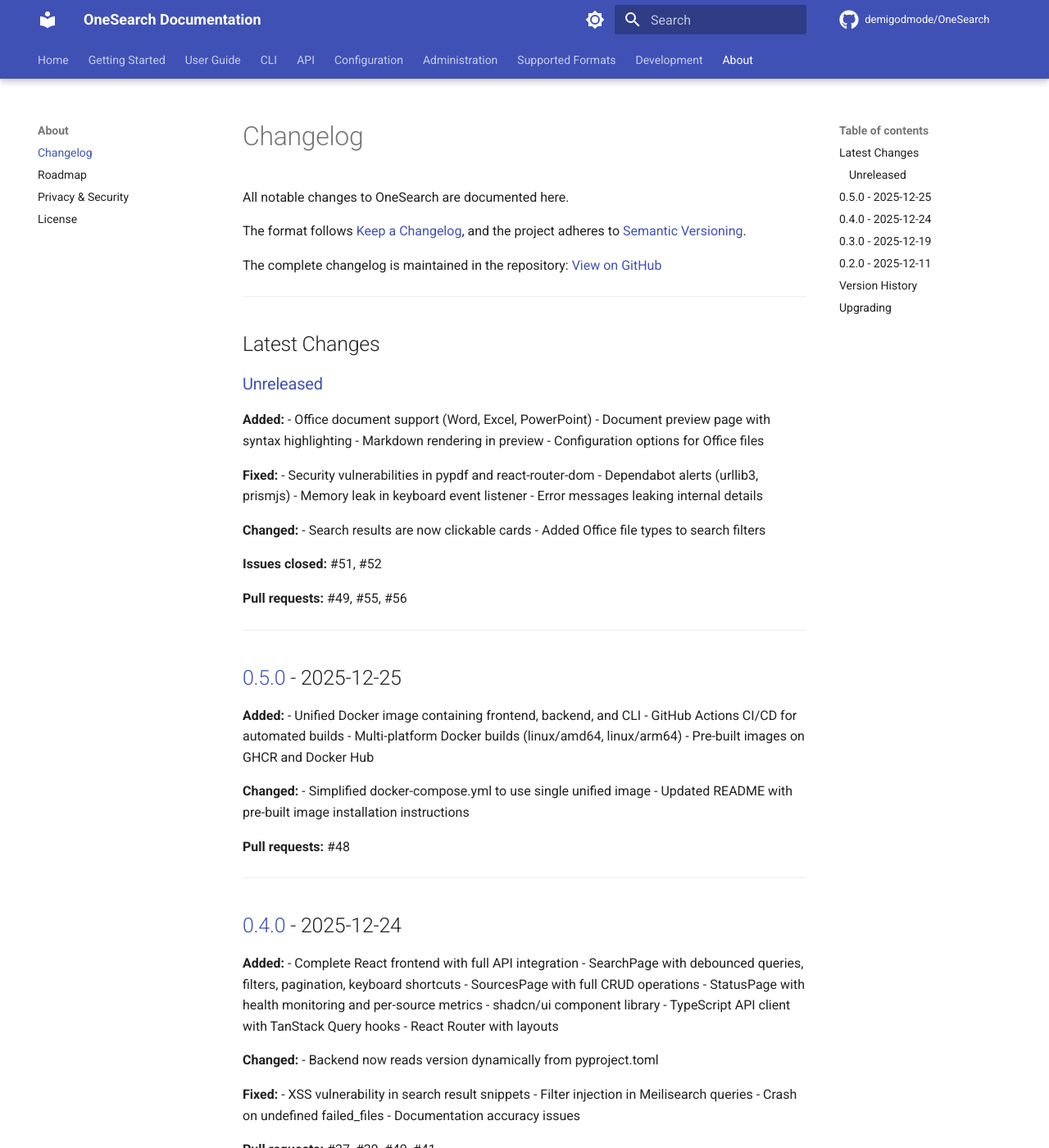
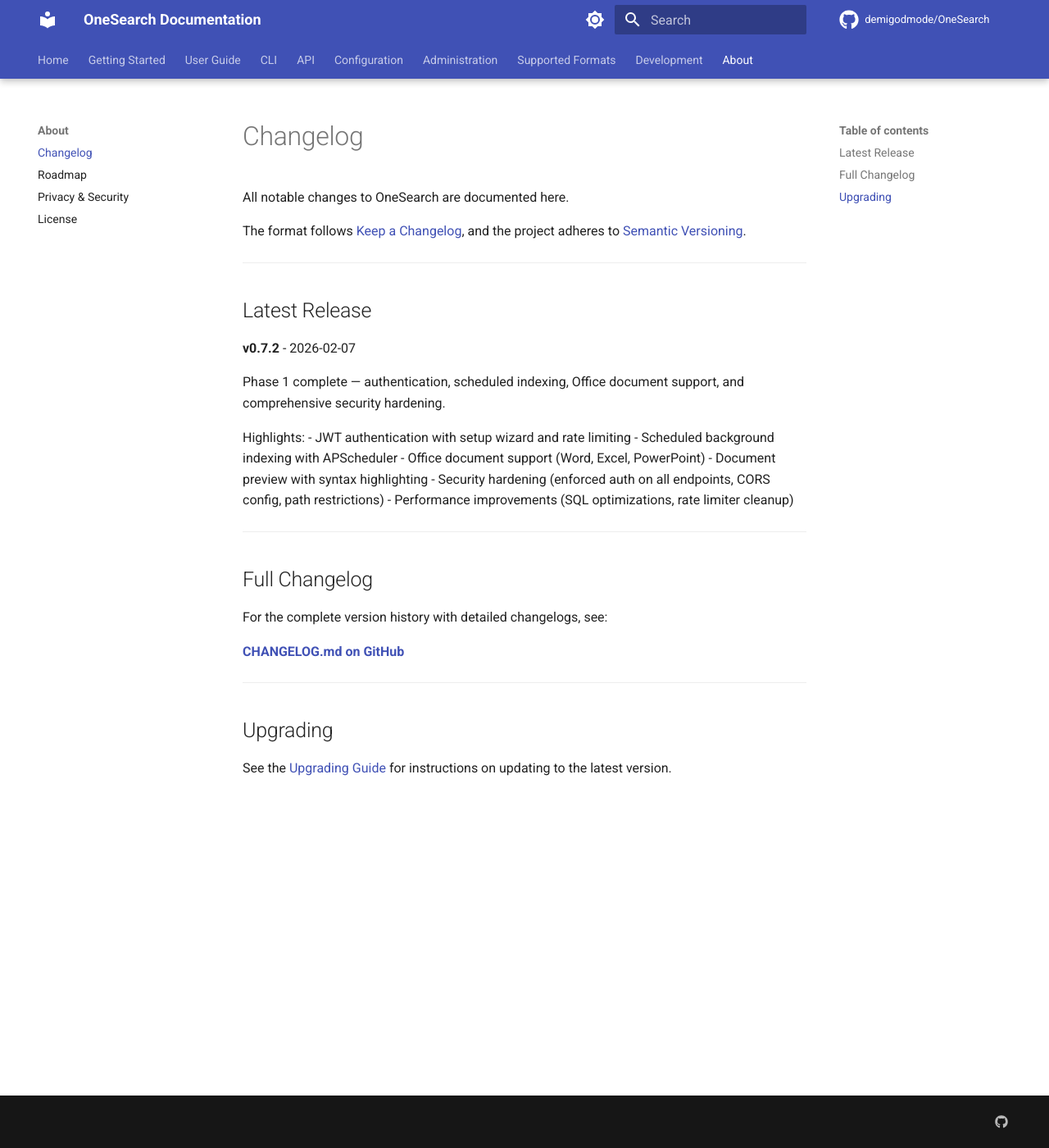
Before and after one commit to demigodmode/OneSearch, an MkDocs documentation site: the page built from docs/about/changelog.md, in a window 1280 px wide and 1400 px high. Shown: the whole window at 82% size. Built offline with MkDocs 1.6.1 and Material for MkDocs 9.7.7, drawn with Linux system fonts in a browser that asks for light colours; comment, search, counter and statistics services are not loaded; the version menu is left out; some of the changed text lies outside the part shown.

Commit message:
docs: update to v0.7.2
Simplified the changelog doc to just show the latest release and link to GitHub for the full history. Updated the homepage and roadmap to reference v0.7.2 as the current stable release instead of v0.7.0.

```diff
--- a/docs/about/changelog.md
+++ b/docs/about/changelog.md
@@ -4,126 +4,32 @@
 
 The format follows [Keep a Changelog](https://keepachangelog.com/en/1.1.0/), and the project adheres to [Semantic Versioning](https://semver.org/spec/v2.0.0.html).
 
-The complete changelog is maintained in the repository: [View on GitHub](https://github.com/demigodmode/OneSearch/blob/main/CHANGELOG.md)
+---
+
+## Latest Release
+
+**v0.7.2** - 2026-02-07
+
+Phase 1 complete — authentication, scheduled indexing, Office document support, and comprehensive security hardening.
+
+Highlights:
+- JWT authentication with setup wizard and rate limiting
+- Scheduled background indexing with APScheduler
+- Office document support (Word, Excel, PowerPoint)
+- Document preview with syntax highlighting
+- Security hardening (enforced auth on all endpoints, CORS config, path restrictions)
+- Performance improvements (SQL optimizations, rate limiter cleanup)
 
 ---
 
-## Latest Changes
+## Full Changelog
 
-### [Unreleased]
+For the complete version history with detailed changelogs, see:
 
-**Added:**
-- Office document support (Word, Excel, PowerPoint)
-- Document preview page with syntax highlighting
-- Markdown rendering in preview
-- Configuration options for Office files
-
-**Fixed:**
-- Security vulnerabilities in pypdf and react-router-dom
-- Dependabot alerts (urllib3, prismjs)
-- Memory leak in keyboard event listener
-- Error messages leaking internal details
-
-**Changed:**
-- Search results are now clickable cards
-- Added Office file types to search filters
-
-**Issues closed:** #51, #52
-
-**Pull requests:** #49, #55, #56
-
----
-
-## [0.5.0] - 2025-12-25
-
-**Added:**
-- Unified Docker image containing frontend, backend, and CLI
-- GitHub Actions CI/CD for automated builds
-- Multi-platform Docker builds (linux/amd64, linux/arm64)
-- Pre-built images on GHCR and Docker Hub
-
-**Changed:**
-- Simplified docker-compose.yml to use single unified image
-- Updated README with pre-built image installation instructions
-
-**Pull requests:** #48
-
----
-
-## [0.4.0] - 2025-12-24
-
-**Added:**
-- Complete React frontend with full API integration
-  - SearchPage with debounced queries, filters, pagination, keyboard shortcuts
-  - SourcesPage with full CRUD operations
-  - StatusPage with health monitoring and per-source metrics
-- shadcn/ui component library
-- TypeScript API client with TanStack Query hooks
-- React Router with layouts
-
-**Changed:**
-- Backend now reads version dynamically from pyproject.toml
-
-**Fixed:**
-- XSS vulnerability in search result snippets
-- Filter injection in Meilisearch queries
-- Crash on undefined failed_files
-- Documentation accuracy issues
-
-**Pull requests:** #37, #39, #40, #41
-
----
-
-## [0.3.0] - 2025-12-19
-
-**Added:**
-- CLI enhancements:
-  - Path validation for source add command
-  - `--quiet` / `-q` global flag
-  - Configuration info in health command
-
-**Fixed:**
-- Console quiet mode implementation
-
-**Pull requests:** #36
-
----
-
-## [0.2.0] - 2025-12-11
-
-**Added:**
-- Complete CLI implementation
-  - Source management commands
-  - Search command with filters
-  - Status and health commands
-  - Configuration management
-  - Rich terminal output
-  - JSON output mode for scripting
-
-**Pull requests:** #34
-
----
-
-## Version History
-
-| Version | Release Date | Highlights |
-|---------|--------------|------------|
-| [Unreleased] | TBD | Office docs, preview page, security fixes |
-| [0.5.0] | 2025-12-25 | Unified Docker image, CI/CD |
-| [0.4.0] | 2025-12-24 | Complete web UI |
-| [0.3.0] | 2025-12-19 | CLI enhancements |
-| [0.2.0] | 2025-12-11 | CLI implementation |
+**[CHANGELOG.md on GitHub](https://github.com/demigodmode/OneSearch/blob/main/CHANGELOG.md)**
 
 ---
 
 ## Upgrading
 
 See the [Upgrading Guide](../getting-started/upgrading.md) for instructions on updating to the latest version.
-
----
-
-[Unreleased]: https://github.com/demigodmode/OneSearch/compare/v0.5.0...HEAD
-[0.5.0]: https://github.com/demigodmode/OneSearch/compare/v0.4.0...v0.5.0
-[0.4.0]: https://github.com/demigodmode/OneSearch/compare/v0.3.0...v0.4.0
-[0.3.0]: https://github.com/demigodmode/OneSearch/compare/v0.2.0...v0.3.0
-[0.2.0]: https://github.com/demigodmode/OneSearch/releases/tag/v0.2.0
```
Also changed, not shown: docs/about/roadmap.md (+2 -2 lines), docs/index.md (+1 -1 lines).
